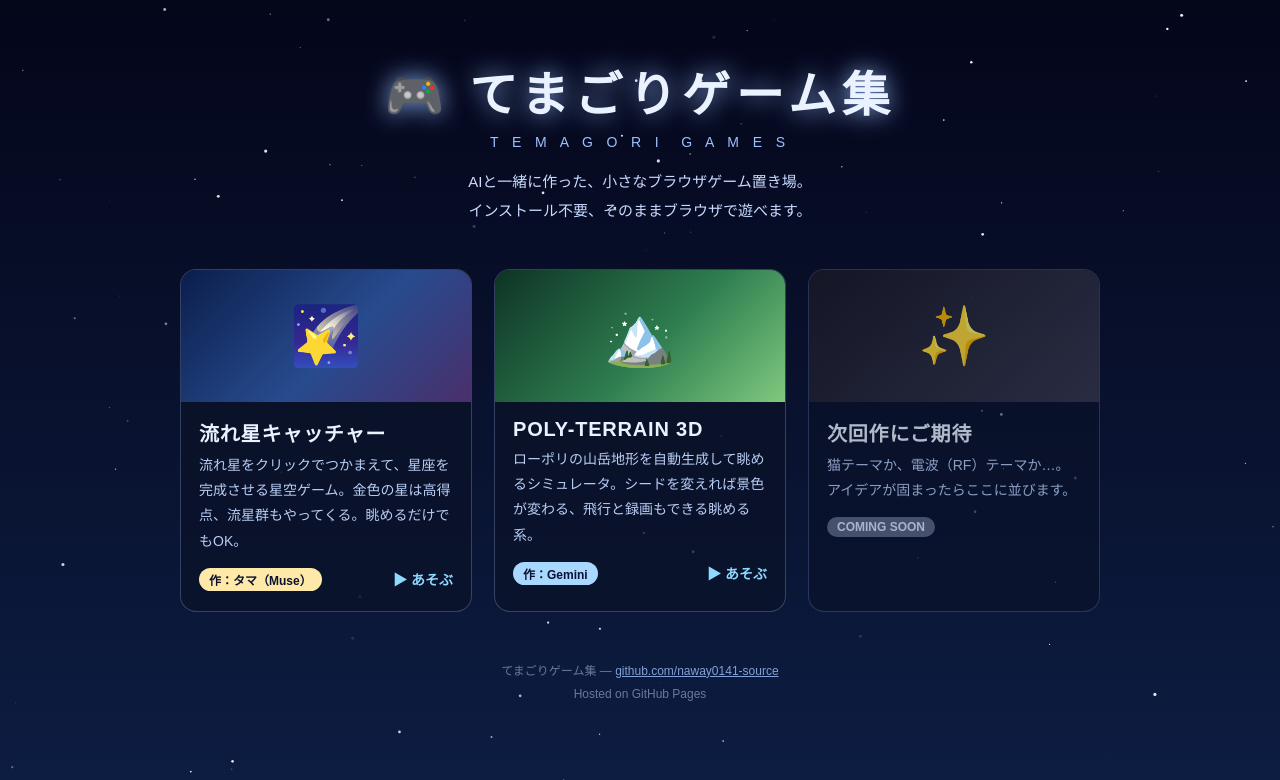
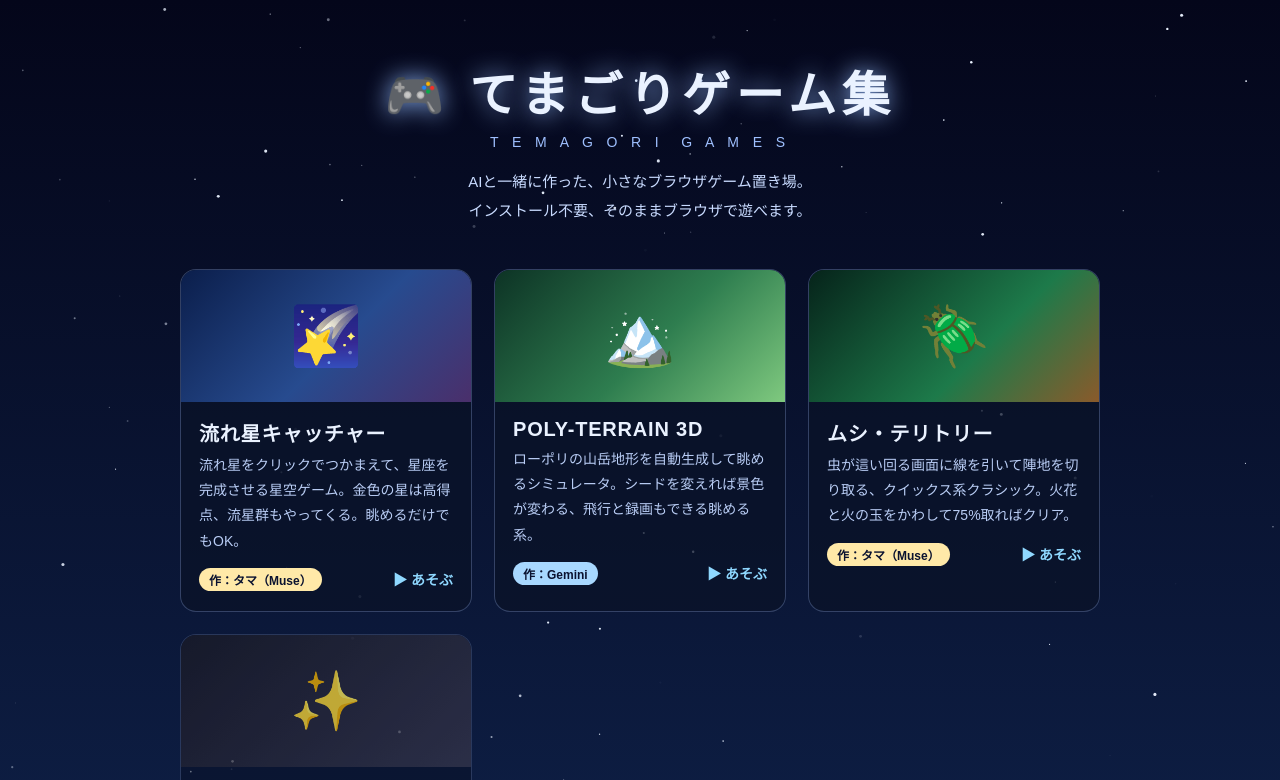
Before and after one commit to naway0141-source/naway0141-source.github.io, a plain HTML site: page index.html in a window 1280 px wide. Shown: the top 780 px of the page. Drawn offline with Linux system fonts and the light colour scheme; animation ran at ten frames a second.

Commit message:
ムシ・テリトリーをゲーム集に追加

```diff
--- a/index.html
+++ b/index.html
@@ -42,6 +42,7 @@
   }
   .thumb.meteor { background: linear-gradient(135deg, #0b1e4b 0%, #274b8f 55%, #4a2f6b 100%); }
   .thumb.terrain { background: linear-gradient(135deg, #0d3325 0%, #2e7d4f 55%, #7fc97f 100%); }
+  .thumb.bug { background: linear-gradient(135deg, #06231a 0%, #1d7a4a 60%, #8a5a2b 100%); }
   .thumb.soon { background: linear-gradient(135deg, #1a1a26 0%, #35354a 100%); }
   .body { padding: 16px 18px 20px; }
   .body h2 { margin: 0 0 6px; font-size: 20px; letter-spacing: 0.04em; }
@@ -87,6 +88,15 @@
         <h2>POLY-TERRAIN 3D</h2>
         <p>ローポリの山岳地形を自動生成して眺めるシミュレータ。シードを変えれば景色が変わる、飛行と録画もできる眺める系。</p>
         <div class="meta"><span class="author gemini">作：Gemini</span><span class="play">▶ あそぶ</span></div>
+      </div>
+    </a>
+
+    <a class="card" href="https://naway0141-source.github.io/bug-territory/">
+      <div class="thumb bug">🪲</div>
+      <div class="body">
+        <h2>ムシ・テリトリー</h2>
+        <p>虫が這い回る画面に線を引いて陣地を切り取る、クイックス系クラシック。火花と火の玉をかわして75%取ればクリア。</p>
+        <div class="meta"><span class="author">作：タマ（Muse）</span><span class="play">▶ あそぶ</span></div>
       </div>
     </a>
 
```
Also changed, not shown: 1 other file.
